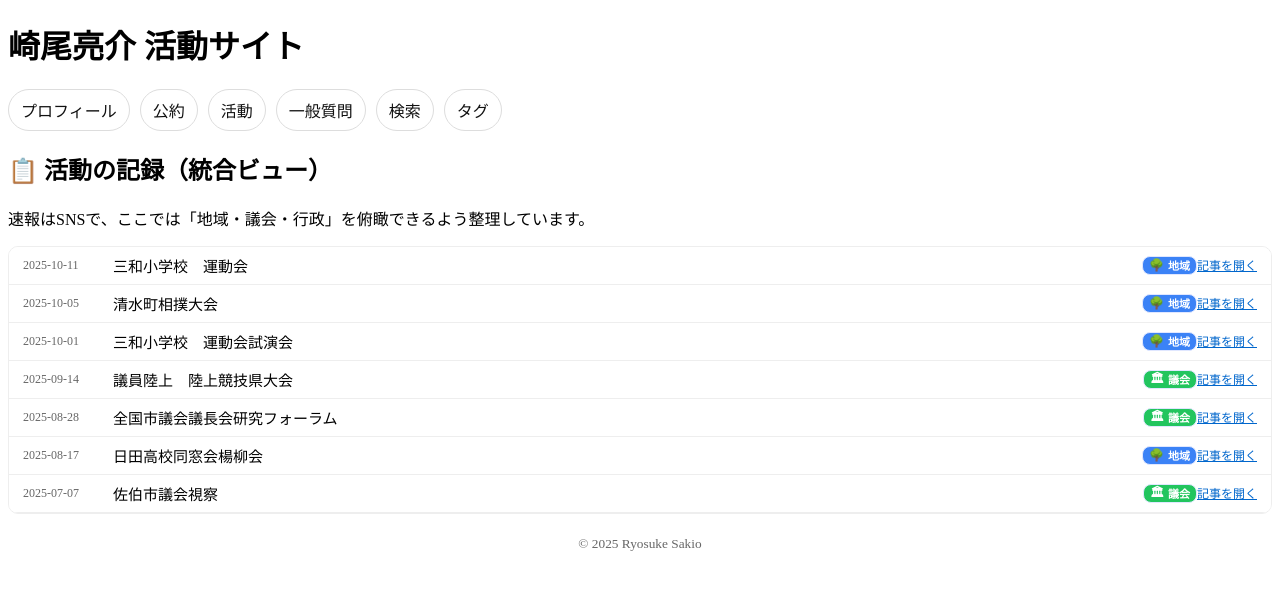
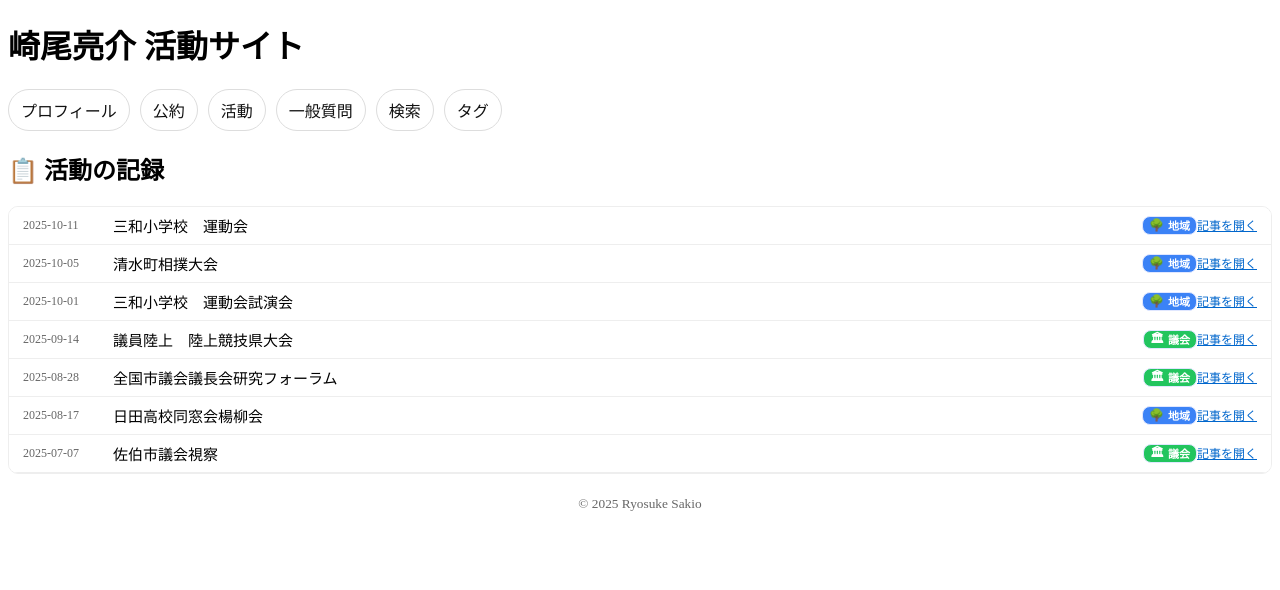
Before and after one commit to sakioryousuke-eng/activity-site, a Jekyll site: the page built from pages/activity.html, in a window 1280 px wide. Shown: the top 590 px of the page. Built offline with Jekyll 4.4.1, drawn with Linux system fonts in a browser that asks for light colours.

Commit message:
Update activity.html

```diff
--- a/pages/activity.html
+++ b/pages/activity.html
@@ -1,11 +1,11 @@
 ---
 layout: default
-title: 活動の記録（統合ビュー）
+title: 活動の記録
 permalink: /pages/activity.html
 ---
 
-<h2>📋 活動の記録（統合ビュー）</h2>
-<p>速報はSNSで、ここでは「地域・議会・行政」を俯瞰できるよう整理しています。</p>
+<h2>📋 活動の記録</h2>
+<p></p>
 
 <style>
 .activity-list {
```
